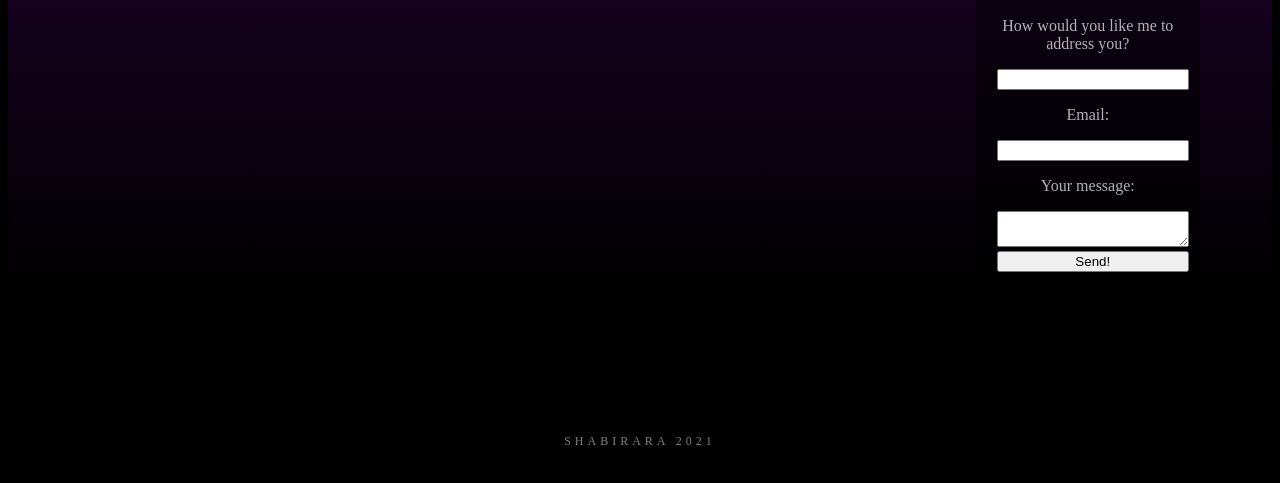
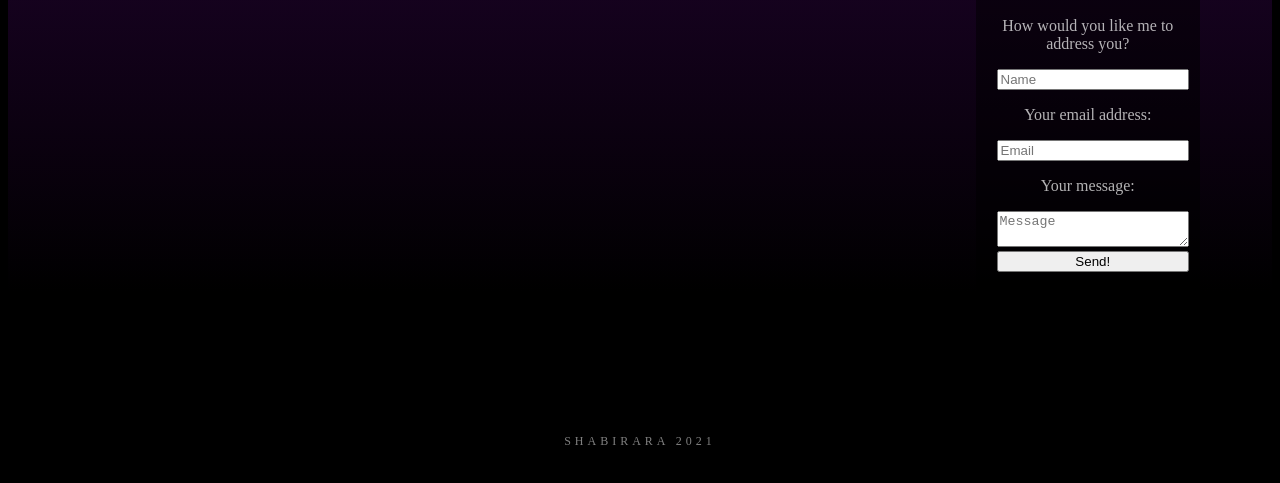
Before and after one commit to Shabirara/shabirara.github.io, a plain HTML site: page index.html in a window 1280 px wide. Shown: the part 1824-2307 px from the top of the page. Drawn offline with Linux system fonts and the light colour scheme.

Commit message:
message placeholder

```diff
--- a/index.html
+++ b/index.html
@@ -106,11 +106,11 @@
           <div class="message">
             <h2>Message me!</h2>
             <p>How would you like me to address you?</p>
-            <input>
-            <p>Email:</p>
-            <input>
+            <input placeholder="Name">
+            <p>Your email address:</p>
+            <input placeholder="Email">
             <p>Your message:</p>
-            <textarea></textarea>
+            <textarea placeholder="Message"></textarea>
             <input type="submit" value="Send!" class="send">
           </div>
           <div class="clear"></div>
```
